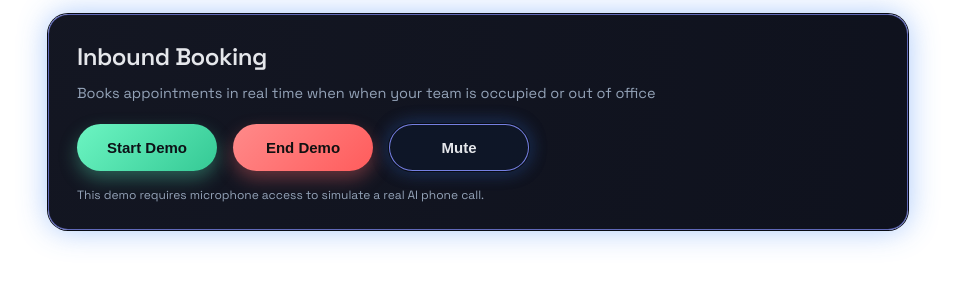
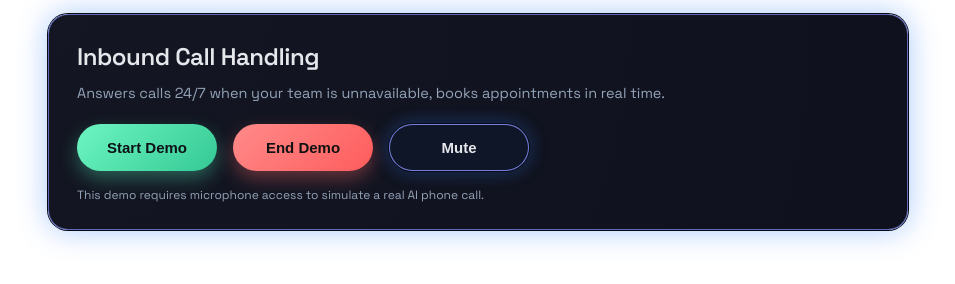
Before and after one commit to xavier563/setter, a plain HTML site: page index.html in a window 1280 px wide. Shown: the whole page, without its empty margins (162-1117 px from the left). Drawn offline with Linux system fonts and the light colour scheme.

Commit message:
Update index.html

```diff
--- a/index.html
+++ b/index.html
@@ -172,9 +172,9 @@
     <div class="card">
       <div class="header">
         <div>
-          <h1 class="title">Inbound Booking</h1>
+          <h1 class="title">Inbound Call Handling</h1>
           <p class="subtitle">
-            Books appointments in real time when when your team is occupied or out of office
+            Answers calls 24/7 when your team is unnavailable, books appointments in real time.
           </p>
         </div>
       </div>
```
